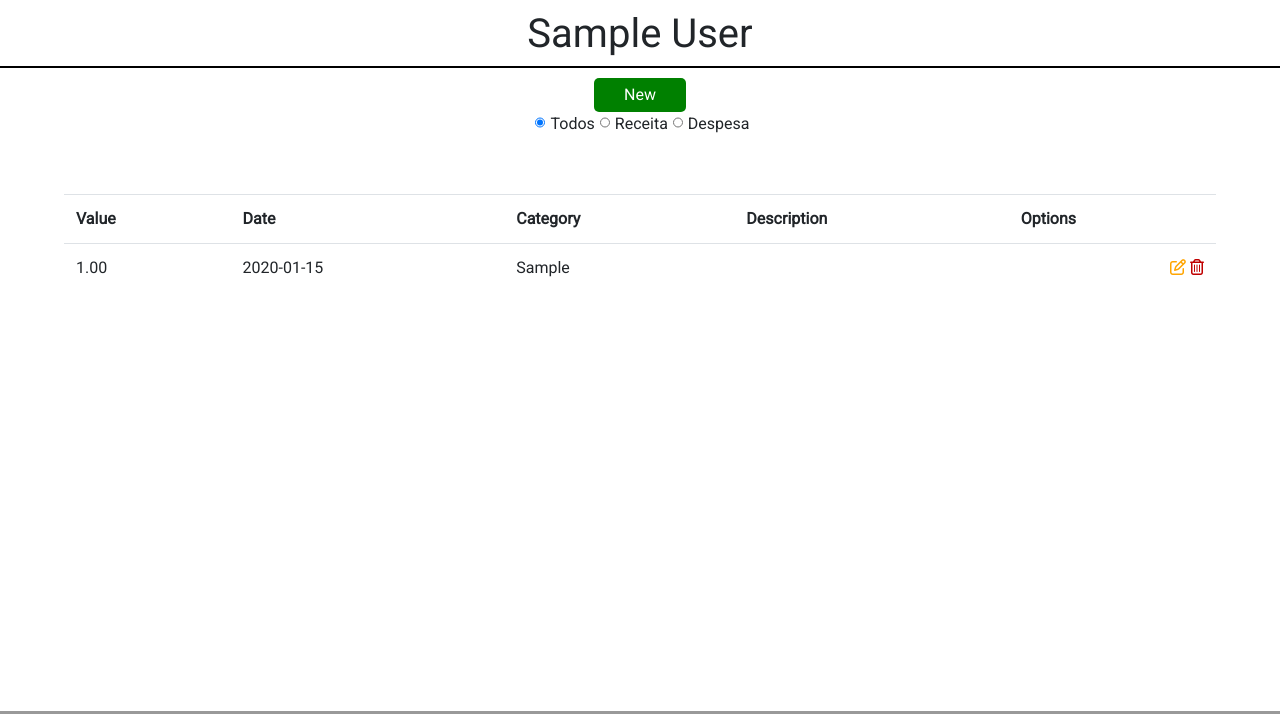
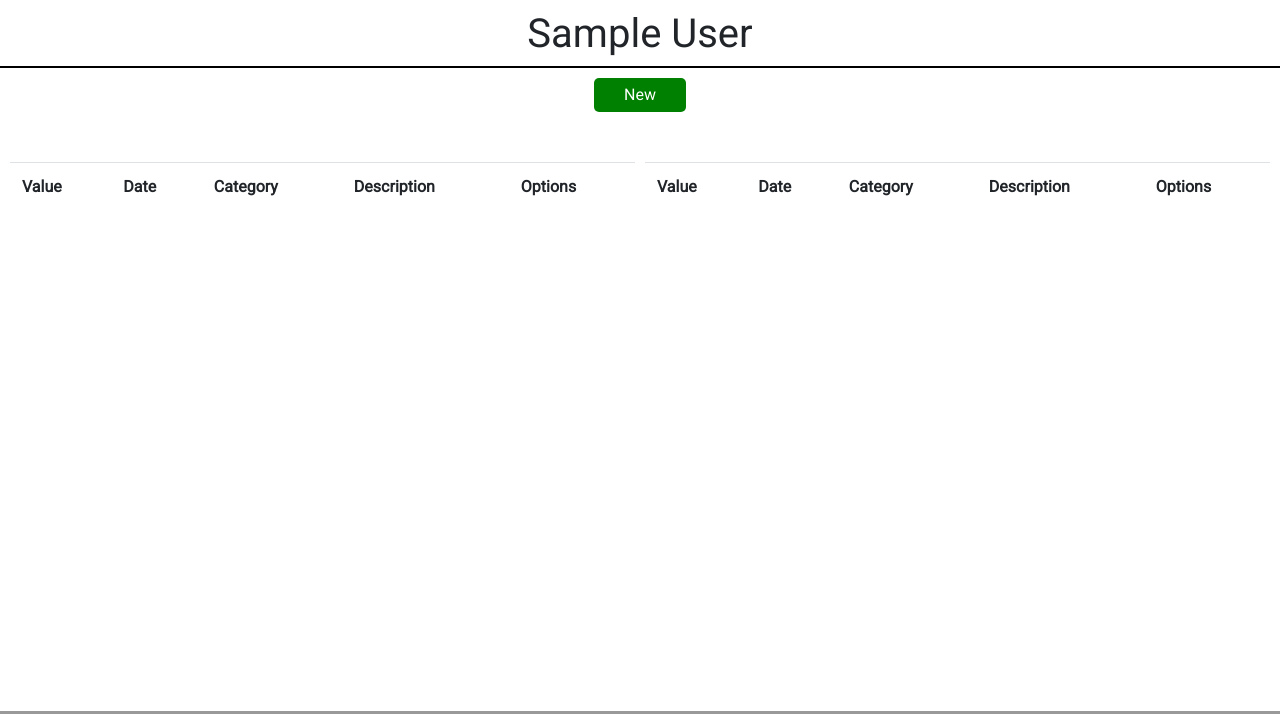
Before and after one commit to bbortolli/php-treino, a PHP site: page /accounts/view.php?id=1 in a window 1280 px wide. Shown: the part 60-774 px from the top of the page. Run offline with PHP 8.4, Linux system fonts and the light colour scheme; tables that the repository leaves empty hold one stand-in row (values such as "Sample post"); data that the repository does not hold is empty; some libraries are stand-ins or nearby versions.

Commit message:
grid styles

```diff
--- a/accounts/view.php
+++ b/accounts/view.php
@@ -72,16 +72,12 @@
 <div class="add-cat-btn">
 	<a href="#" data-toggle="modal" data-target="#add-modal">New</a>
 </div>
-<div class="filters">
-	<input checked="checked" class="radiofilter" id="filter-all"type="radio" name="filter" value="all">
-	<label for="filter-all">Todos</label>
-	<input class="radiofilter" id="filter-in"type="radio" name="filter" value="in">
-	<label for="filter-in">Receita</label>
-	<input class="radiofilter" id="filter-out"type="radio" name="filter" value="out">
-	<label for="filter-out">Despesa</label>
-</div>
+
 <div class="content-items">
-<table class="table table-hover">
+	<div class="leftgrid">
+		<div class="gridcontrol scrolly">
+			<?php if ($transactionList) : ?>
+			<table class="table">
 				<tr>
 					<th>Value</th>
 					<th>Date</th>
@@ -89,8 +85,8 @@
 					<th>Description</th>
 					<th>Options</th>
 				</tr>
-<?php if ($transactionList) : ?>
 			<?php foreach ($transactionList as $t) : ?>
+				<?php if ($t['type'] === 'in') : ?>
 					<?php $moneyFormat = number_format($t['value'], 2, '.', ','); ?>
 					<tr class="<?= $t['type']; ?>">
 						<td><?= $moneyFormat; ?></td>
@@ -104,9 +100,46 @@
 							</a>
 						</td>
 					</tr>
+				<?php endif; ?>
 			<?php endforeach; ?>
 			<?php endif; ?>
 			</table>
+		</div>
+	</div>
+	<div class="rightgrid">
+		<div class="gridcontrol scrolly">
+			<?php if ($transactionList) : ?>
+			<table class="table">
+				<tr>
+					<th>Value</th>
+					<th>Date</th>
+					<th>Category</th>
+					<th>Description</th>
+					<th>Options</th>
+				</tr>
+			<?php foreach ($transactionList as $t) : ?>
+				<?php if ($t['type'] === 'out') : ?>
+					<?php $moneyFormat = number_format($t['value'], 2, '.', ','); ?>
+					<tr class="<?= $t['type']; ?>">
+						<td><?= $moneyFormat; ?></td>
+						<td><?= $t['date']; ?></td>
+						<td><?= $t['category']; ?></td>
+						<td><?= $t['description']; ?></td>
+						<td class="text-right">
+							<i class="far fa-edit">
+							<a href="#" data-toggle="modal" data-target="#delete-modal" data-id="<?=$t['_id'] ?>" data-ident="<?= $moneyFormat;?>">
+								<i class="far fa-trash-alt"></i>
+							</a>
+						</td>
+					</tr>
+				<?php endif; ?>
+			<?php endforeach; ?>
+			<?php endif; ?>
+			</table>
+		</div>
+	</div>
+</div>
+
 <?php else : ?>
 	<div class="alert alert-danger" role="alert">
 		<p><strong>ERRO:</strong> Não foi possível Conectar ao Banco de Dados!</p>
--- a/css/style.css
+++ b/css/style.css
@@ -34,6 +34,14 @@ main {
     height: 100%;
 }
 
+.leftgrid {
+    grid-area: leftgrid;
+}
+
+.rightgrid {
+    grid-area: rightgrid;
+}
+
 h1 {
     margin-top: 10px;
 }
@@ -45,6 +53,16 @@ p {
 .top-content {
     display: flex;
     flex-direction: row;
+}
+
+.scrolly {
+    overflow-x: hidden;
+    overflow-y: auto;
+
+}
+
+tr, tr:hover td{
+    background: white;
 }
 
 tr.in, tr.in:hover td {
@@ -133,20 +151,6 @@ tr.out, tr.out:hover td {
     display: flex;
     flex-direction: row;
     justify-content: flex-start;
-}
-
-.filters {
-    display: flex;
-    flex-direction: row;
-    justify-content: center;
-    align-content: center;
-}
-
-.radiofilter {
-    width: 10px;
-    justify-self: center;
-    margin-right: 5px;
-    margin-left: 5px;
 }
 
 .side {
@@ -275,12 +279,13 @@ tr.out, tr.out:hover td {
 }
 
 .content-items {
-    align-self: center;
-    width: 90%;
     margin: 50px 10px;
-    display: flex;
-    flex-wrap: wrap;
-    justify-content: center;
+    display: grid;
+    grid-template-columns: 1fr 1fr;
+    grid-template-rows: 306px 1fr;
+    grid-template-areas:
+        "leftgrid rightgrid";
+    grid-gap: 10px;
 }
 
 select, .datein {
```
Lines whose indentation alone changed are shown as unchanged.
